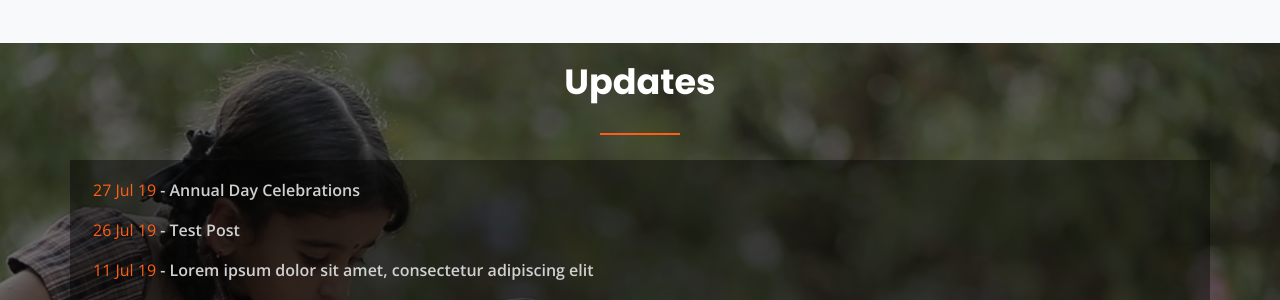
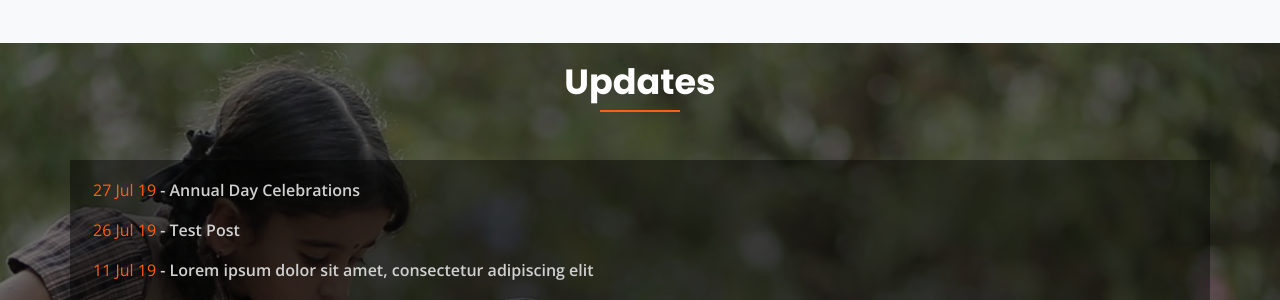
Before and after one commit to krei-school/krei-school.github.io, a Jekyll site: the page built from index.md, in a window 1280 px wide and 1400 px high, scrolled down 2695 px. Shown: the part 150-450 px from the top of the window. Built offline with Jekyll 4.4.1, drawn with Linux system fonts in a browser that asks for light colours.

Commit message:
Update style.css

```diff
--- a/assets/css/style.css
+++ b/assets/css/style.css
@@ -662,6 +662,8 @@ ul {
     font-weight: 700;
     line-height: .9;
     color: white;
+    position: relative;
+    display: inline-block;
 }
 .jkl-home-about-info-white-text h2:before{
      text-align: center;
```
